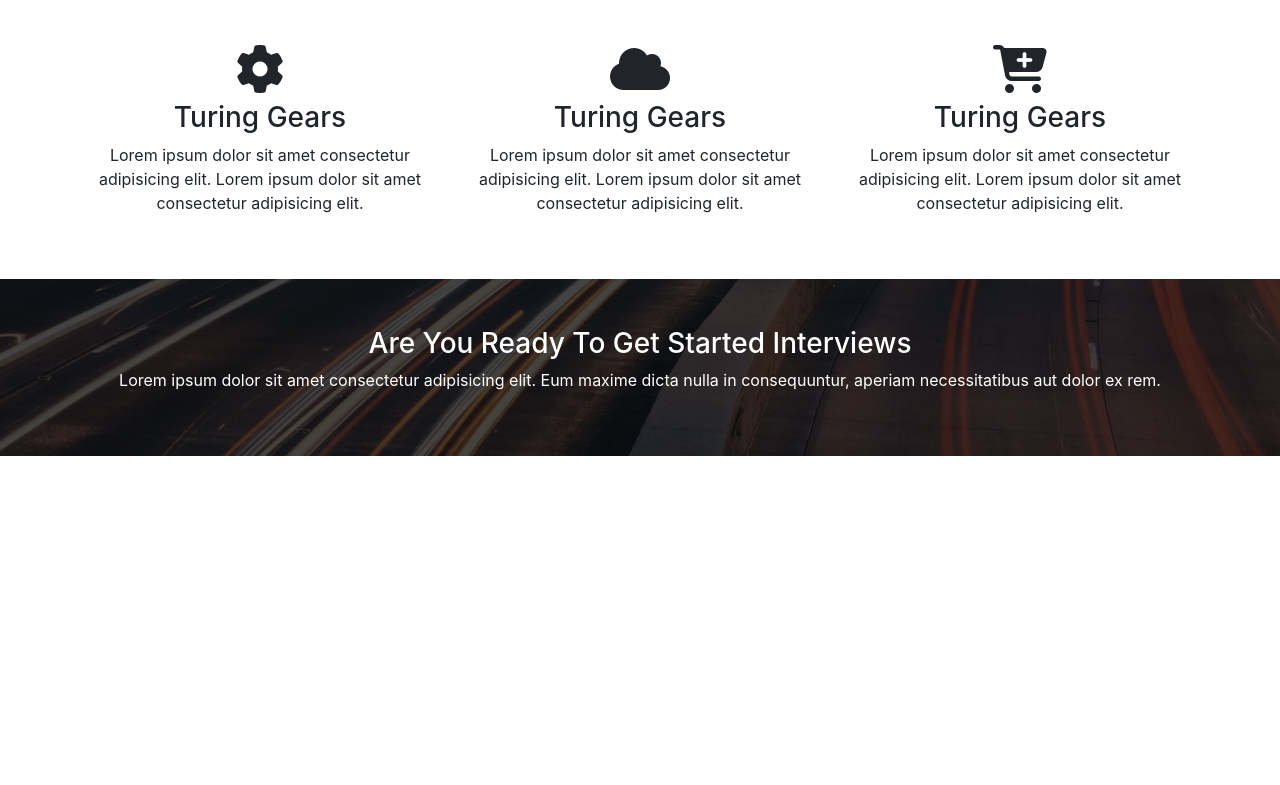
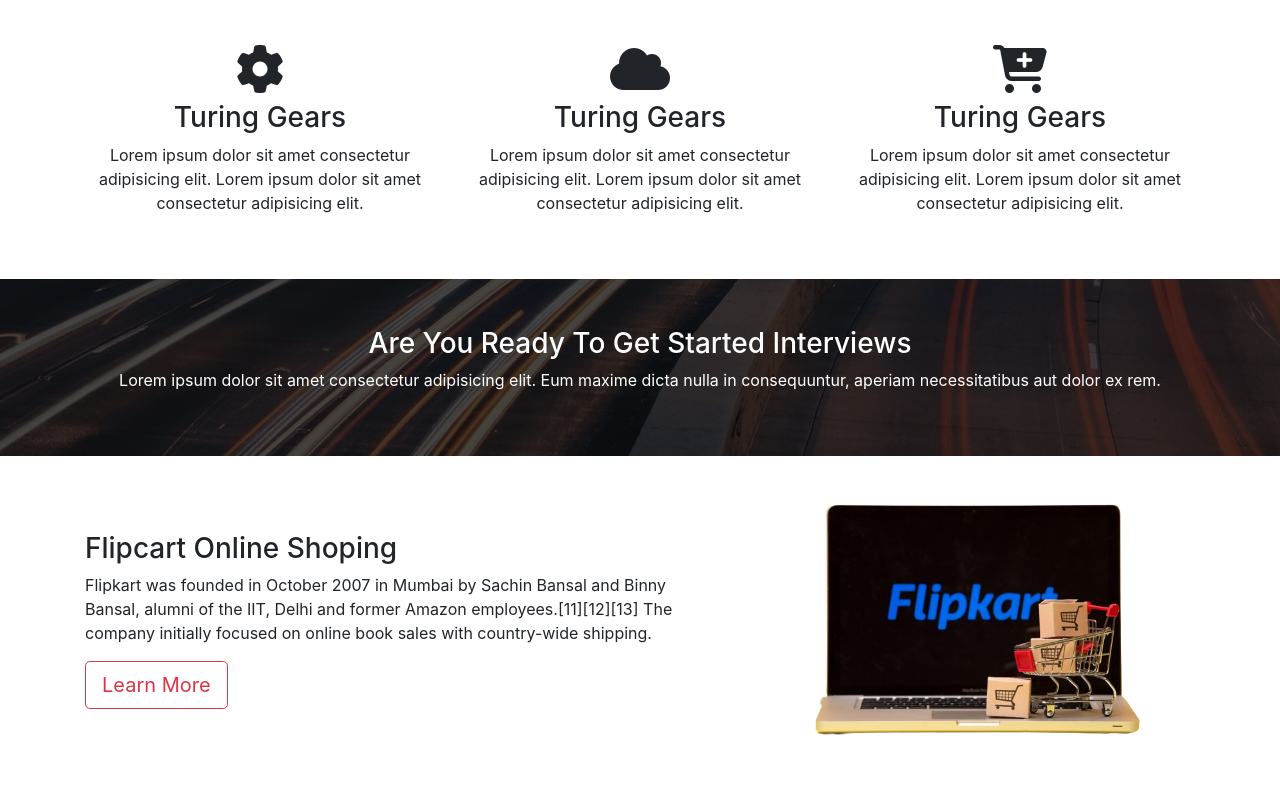
Before and after one commit to omkarmane989/boostrap-4-movies-layout, a plain HTML site: page index.html in a window 1280 px wide. Shown: the part 713-1498 px from the top of the page. Before the commit the page ends 1169 px from the top, so only its background shows below. Drawn offline with nearby package versions, Linux system fonts and the light colour scheme.

Commit message:
work on info section

```diff
--- a/index.html
+++ b/index.html
@@ -223,6 +223,28 @@
               </div>
     </section>
 
+      <section class="info py-5">
+            <div class="container">
+                  <div class="row">
+                      <div class="col-md-7 align-self-center">
+                          <h3 class="text-capitalize">flipcart online shoping</h3>
+                          <p>
+                            Flipkart was founded in October 2007 in Mumbai by Sachin Bansal and Binny Bansal,
+                             alumni of the IIT, Delhi and former Amazon employees.[11][12][13]
+                             The company initially focused on online book sales with country-wide shipping.
+                          </p>
+                          <a href="javascript:;" class="btn btn-outline-danger btn-lg text-capitalize"> learn more</a>
+                      </div>
+                      <div class="col-md-5">
+                        <img src="./assests/images/laptop.png" class="img-fluid" alt="laptop image" title="laptop image">
+                      </div>
+
+                  </div>
+
+            </div>
+
+      </section>
+
     <script
       src="https://cdn.jsdelivr.net/npm/jquery@3.5.1/dist/jquery.slim.min.js"
       integrity="sha384-DfXdz2htPH0lsSSs5nCTpuj/zy4C+OGpamoFVy38MVBnE+IbbVYUew+OrCXaRkfj"
```
Also changed, not shown: assests/images/laptop.png (added).
